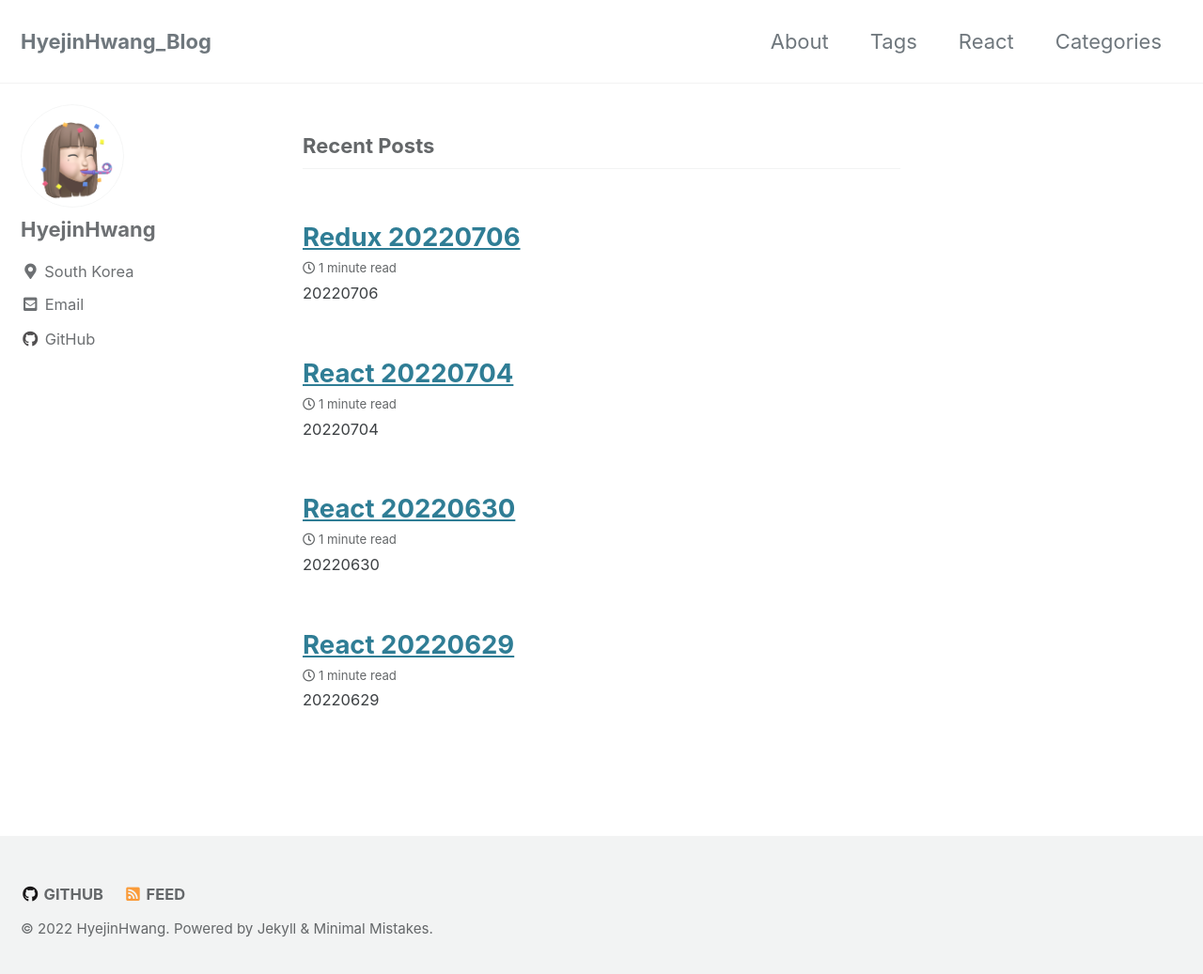
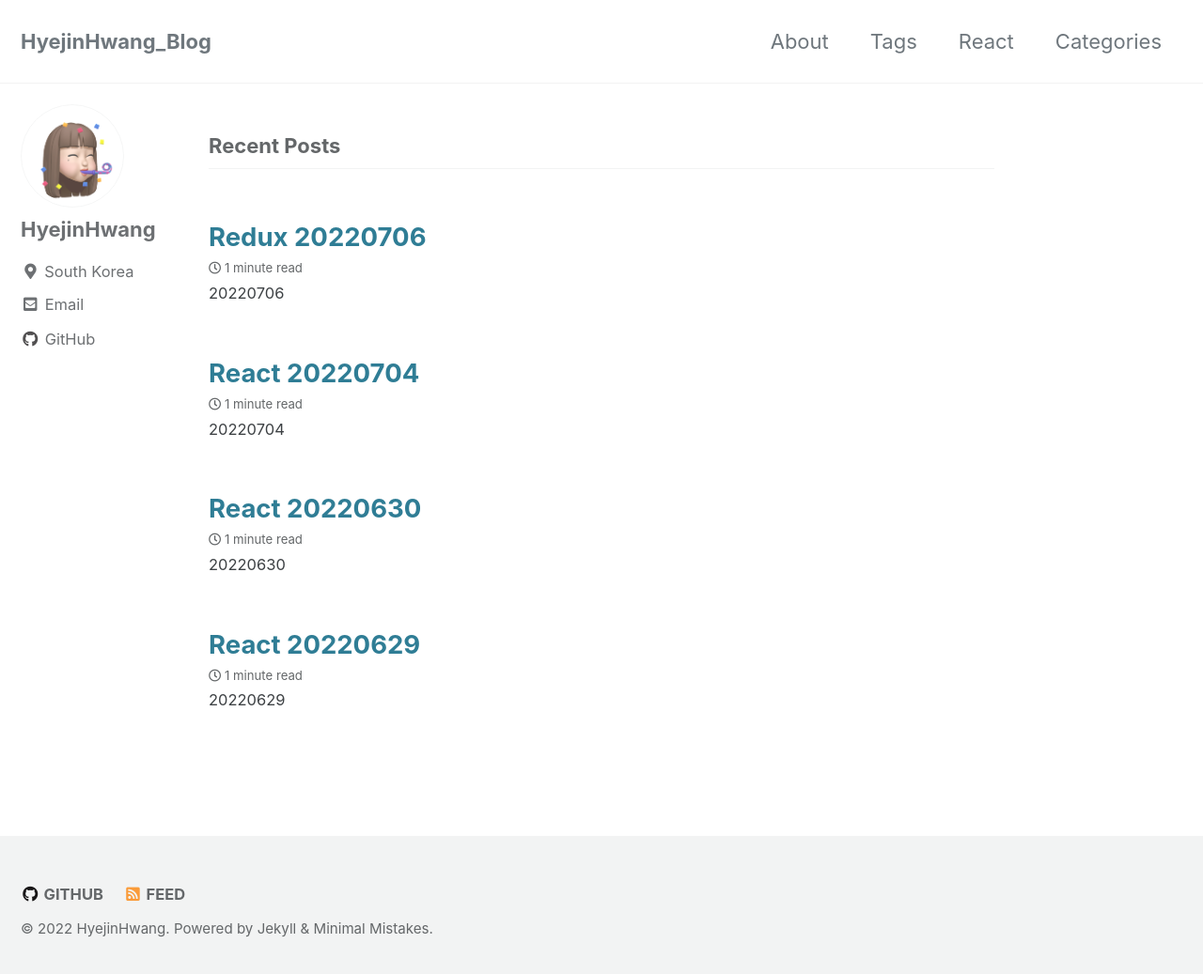
Before and after one commit to Hwang-gPwls/Hwang-gPwls.github.io, a Jekyll site: the page built from index.html, in a window 1280 px wide and 1044 px high. Shown: the top 1037 px of the window at 94% size. Built offline with Jekyll 4.4.1, drawn with Linux system fonts in a browser that asks for light colours; cached includes are drawn as plain includes; the list of posts is cut into pages by our own code.

Commit message:
style: css 변경

```diff
--- a/_sass/minimal-mistakes/_base.scss
+++ b/_sass/minimal-mistakes/_base.scss
@@ -18,6 +18,23 @@
   &.overflow--hidden {
     /* when primary navigation is visible, the content in the background won't scroll */
     overflow: hidden;
+  }
+}
+
+a {
+  text-decoration: none;                // 추가된 코드입니다.
+
+  &:focus {
+    @extend %tab-focus;
+  }
+
+  &:visited {
+    color: $link-color-visited;
+  }
+
+  &:hover {
+    color: $link-color-hover;
+    outline: 0;
   }
 }
 
--- a/_sass/minimal-mistakes/_variables.scss
+++ b/_sass/minimal-mistakes/_variables.scss
@@ -155,9 +155,9 @@
    Grid
    ========================================================================== */
 
-$right-sidebar-width-narrow: 200px !default;
-$right-sidebar-width: 300px !default;
-$right-sidebar-width-wide: 400px !default;
+$right-sidebar-width-narrow: 100px !default;    // default 200px
+$right-sidebar-width: 200px !default;           // default 300px
+$right-sidebar-width-wide: 250px !default;      // default 400px
 
 /*
    Other
```
